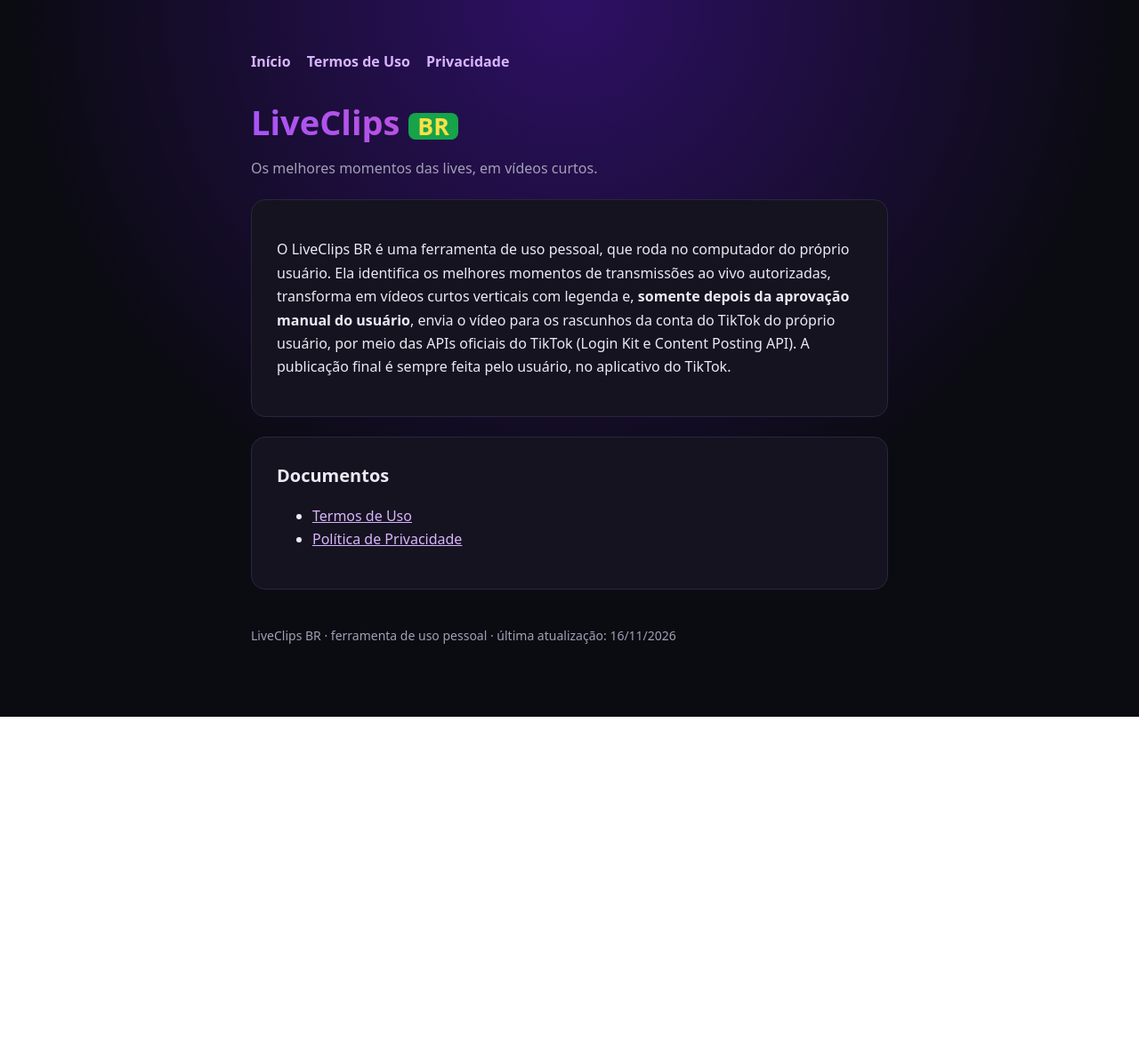
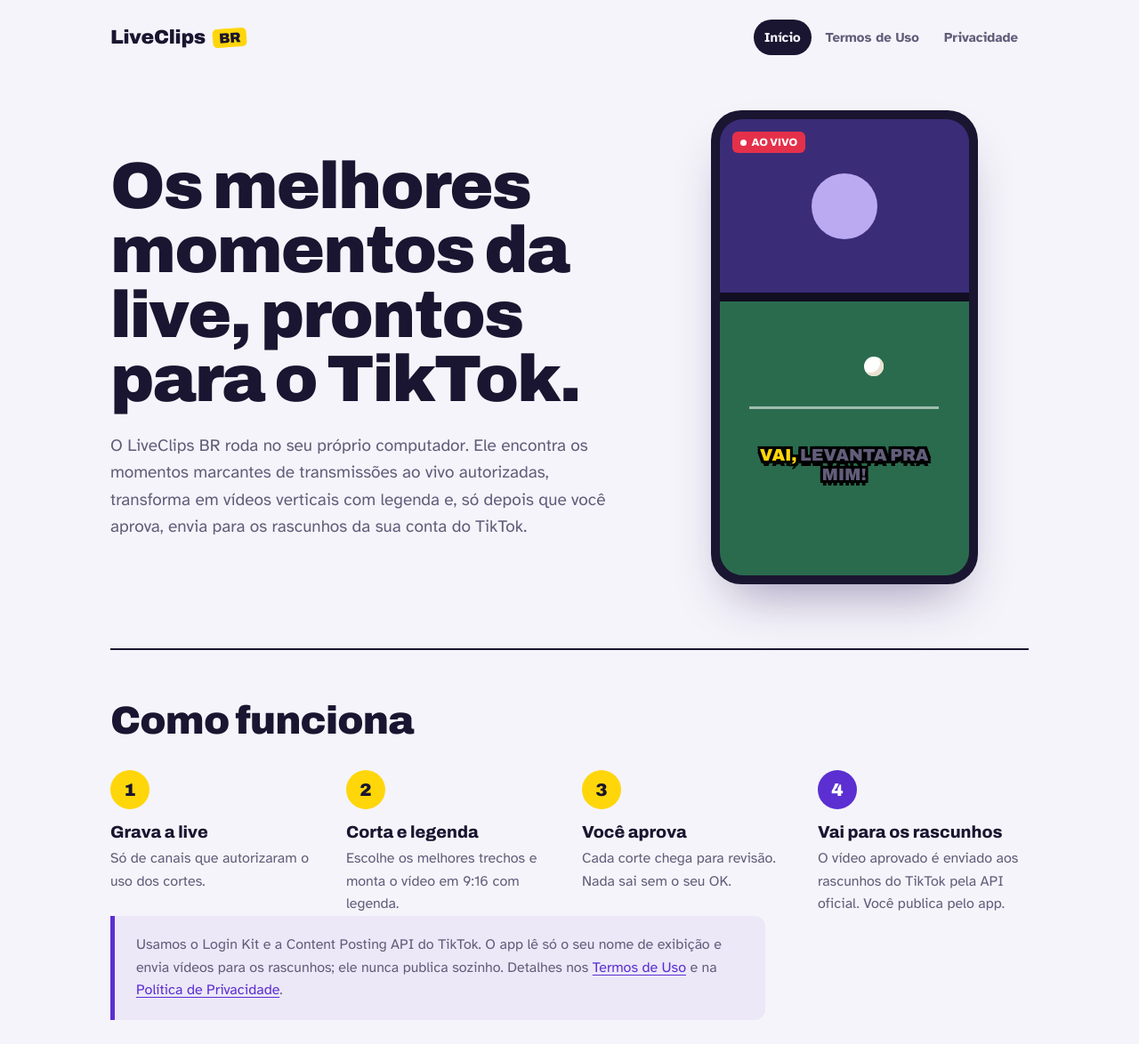
Before and after one commit to MiguelDalpim/MiguelDalpim.github.io, a plain HTML site: page index.html in a window 1280 px wide. Shown: the top 1174 px of the page at 89% size. Before the commit the page ends 806 px from the top, so only its background shows below. Drawn offline with Linux system fonts and the light colour scheme.

Commit message:
Update index.html

```diff
--- a/index.html
+++ b/index.html
@@ -1,20 +1,28 @@
-<!DOCTYPE html><html lang="pt-BR"><head><meta charset="utf-8"><meta name="viewport" content="width=device-width,initial-scale=1">
-<title>Início — LiveClips BR</title><style>
-:root{--bg:#0b0b12;--card:#15131f;--txt:#ece9f5;--mut:#a39fb5;--a:#a855f7;--b:#ec4899}
-*{box-sizing:border-box}body{margin:0;background:radial-gradient(circle at 50% 0,#2e1065 0,var(--bg) 60%);color:var(--txt);
-font:16px/1.65 system-ui,-apple-system,"Segoe UI",Roboto,sans-serif;min-height:100vh}
-main{max-width:760px;margin:0 auto;padding:56px 22px 80px}
-h1{font-size:38px;line-height:1.15;margin:0 0 8px;background:linear-gradient(90deg,var(--a),var(--b));-webkit-background-clip:text;background-clip:text;color:transparent}
-h2{font-size:20px;margin:30px 0 8px}p,li{color:var(--txt)}.mut{color:var(--mut)}
-.card{background:var(--card);border:1px solid #2a2540;border-radius:16px;padding:26px 28px;margin-top:22px}
-a{color:#d8b4fe}nav{display:flex;gap:18px;margin-bottom:34px;font-weight:600}nav a{text-decoration:none}
-.br{display:inline-block;background:#16a34a;color:#fde047;border-radius:8px;padding:0 10px;font-weight:800;font-size:.7em;vertical-align:middle;-webkit-text-fill-color:#fde047}
-footer{margin-top:40px;color:var(--mut);font-size:14px}
-</style></head><body><main><nav><a href="index.html">Início</a><a href="termos.html">Termos de Uso</a><a href="privacidade.html">Privacidade</a></nav><h1>LiveClips <span class="br">BR</span></h1>
-<p class="mut">Os melhores momentos das lives, em vídeos curtos.</p>
-<div class="card"><p>O LiveClips BR é uma ferramenta de uso pessoal, que roda no computador do próprio usuário.
-Ela identifica os melhores momentos de transmissões ao vivo autorizadas, transforma em vídeos curtos verticais com legenda
-e, <b>somente depois da aprovação manual do usuário</b>, envia o vídeo para os rascunhos da conta do TikTok do próprio usuário,
-por meio das APIs oficiais do TikTok (Login Kit e Content Posting API). A publicação final é sempre feita pelo usuário, no aplicativo do TikTok.</p></div>
-<div class="card"><h2 style="margin-top:0">Documentos</h2><ul><li><a href="termos.html">Termos de Uso</a></li><li><a href="privacidade.html">Política de Privacidade</a></li></ul></div>
-<footer>LiveClips BR · ferramenta de uso pessoal · última atualização: 16/11/2026</footer></main></body></html>
+<!DOCTYPE html>
+<html lang="pt-BR"><head><meta charset="utf-8"><meta name="viewport" content="width=device-width,initial-scale=1">
+<title>LiveClips BR</title><meta name="description" content="LiveClips BR: transforma os melhores momentos das lives em vídeos curtos e envia os aprovados para os rascunhos do TikTok.">
+<link rel="stylesheet" href="style.css"></head><body><div class="wrap">
+<header class="top"><a class="mark" href="index.html">LiveClips <i>BR</i></a>
+<nav aria-label="Páginas"><a href="index.html" aria-current="page">Início</a><a href="termos.html">Termos de Uso</a><a href="privacidade.html">Privacidade</a></nav></header>
+<main>
+<section class="hero">
+<div>
+<h1>Os melhores momentos da live, prontos para o TikTok.</h1>
+<p>O LiveClips BR roda no seu próprio computador. Ele encontra os momentos marcantes de transmissões ao vivo autorizadas, transforma em vídeos verticais com legenda e, só depois que você aprova, envia para os rascunhos da sua conta do TikTok.</p>
+</div>
+<div class="phone" aria-hidden="true"><div class="screen"><span class="live">AO VIVO</span><span class="ball"></span>
+<p class="sub" id="sub"><span>Vai,</span> <span>levanta</span> <span>pra</span> <span>mim!</span></p></div></div>
+</section>
+<section class="steps">
+<h2>Como funciona</h2>
+<ol>
+<li><h3>Grava a live</h3><p>Só de canais que autorizaram o uso dos cortes.</p></li>
+<li><h3>Corta e legenda</h3><p>Escolhe os melhores trechos e monta o vídeo em 9:16 com legenda.</p></li>
+<li><h3>Você aprova</h3><p>Cada corte chega para revisão. Nada sai sem o seu OK.</p></li>
+<li><h3>Vai para os rascunhos</h3><p>O vídeo aprovado é enviado aos rascunhos do TikTok pela API oficial. Você publica pelo app.</p></li>
+</ol>
+<p class="note">Usamos o Login Kit e a Content Posting API do TikTok. O app lê só o seu nome de exibição e envia vídeos para os rascunhos; ele nunca publica sozinho. Detalhes nos <a href="termos.html">Termos de Uso</a> e na <a href="privacidade.html">Política de Privacidade</a>.</p>
+</section>
+</main>
+<script>(function(){var w=document.querySelectorAll('#sub span');if(matchMedia('(prefers-reduced-motion: reduce)').matches){w[1].className='on';return}var i=0;setInterval(function(){w.forEach(function(s){s.className=''});w[i%w.length].className='on';i++},520)})();</script>
+<footer><span>LiveClips BR, ferramenta de uso pessoal</span><span>Última atualização: 16/11/2026</span></footer></div></body></html>
```
